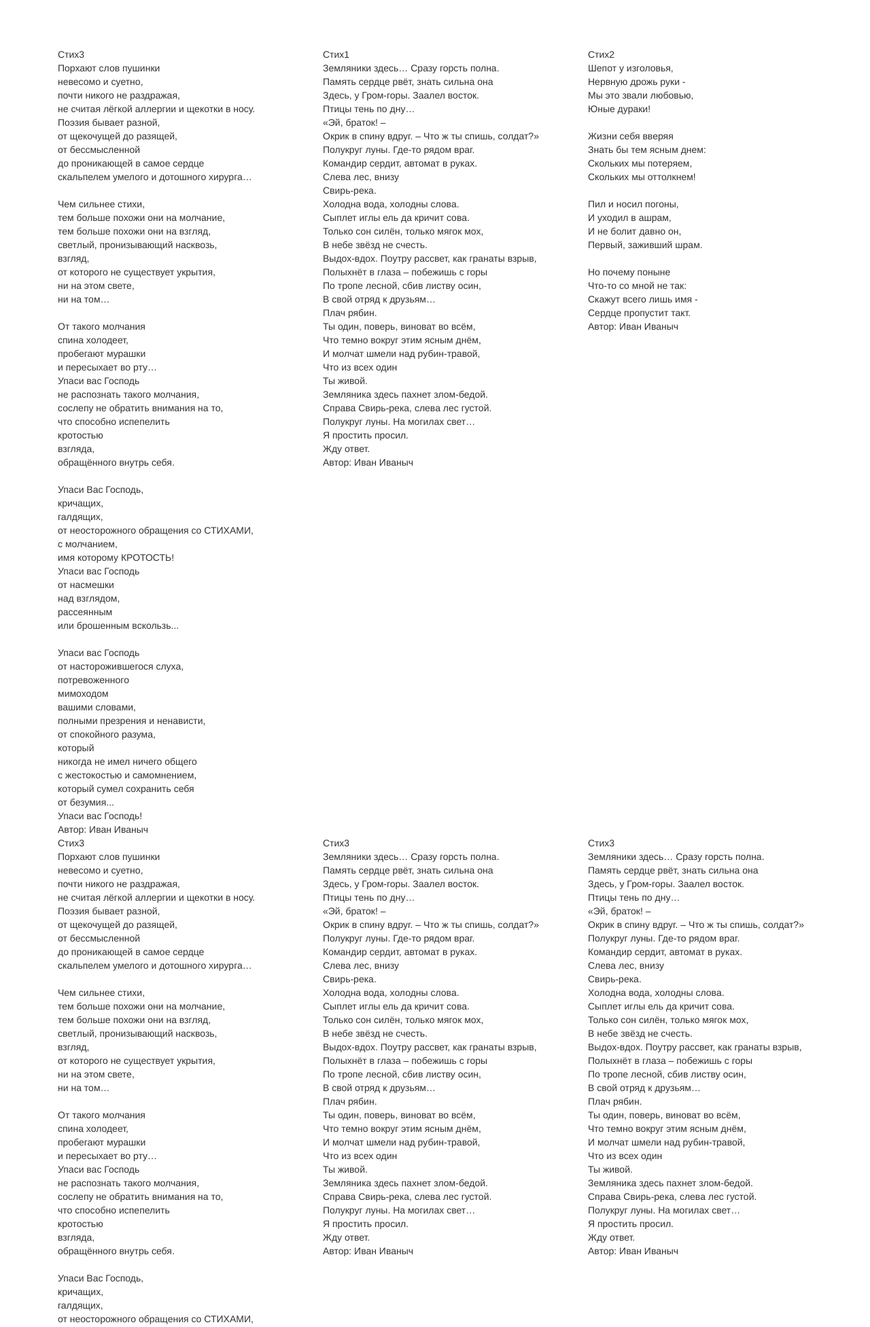
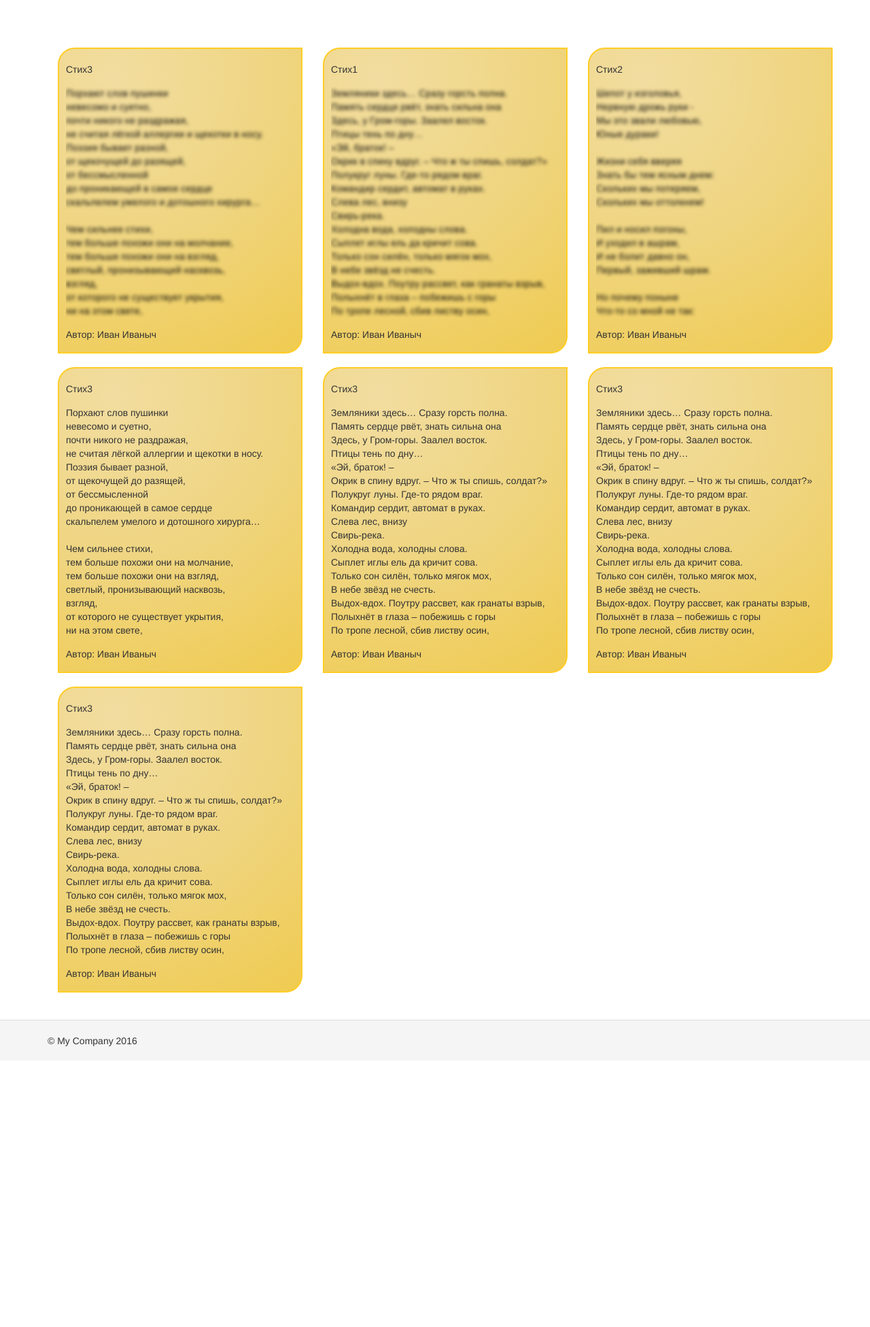
Before and after one commit to zlapot/poem, a Yii app: template views/site/index.php in a window 1280 px wide. Shown: the top 1952 px of the page at 68% size. After the commit the page ends 1539 px from the top, so only its background shows below. Run offline with PHP 8.4 and a stand-in for Yii, Linux system fonts and the light colour scheme; the template is opened without the code that fills it, so the values that code supplies are empty; some libraries are stand-ins or nearby versions.

Commit message:
create styles for prototype

```diff
--- a/web/css/site.css
+++ b/web/css/site.css
@@ -1,91 +1 @@
-html,
-body {
-    height: 100%;
-}
-
-.wrap {
-    min-height: 100%;
-    height: auto;
-    margin: 0 auto -60px;
-    padding: 0 0 60px;
-}
-
-.wrap > .container {
-    padding: 70px 15px 20px;
-}
-
-.footer {
-    height: 60px;
-    background-color: #f5f5f5;
-    border-top: 1px solid #ddd;
-    padding-top: 20px;
-}
-
-.jumbotron {
-    text-align: center;
-    background-color: transparent;
-}
-
-.jumbotron .btn {
-    font-size: 21px;
-    padding: 14px 24px;
-}
-
-.not-set {
-    color: #c55;
-    font-style: italic;
-}
-
-/* add sorting icons to gridview sort links */
-a.asc:after, a.desc:after {
-    position: relative;
-    top: 1px;
-    display: inline-block;
-    font-family: 'Glyphicons Halflings';
-    font-style: normal;
-    font-weight: normal;
-    line-height: 1;
-    padding-left: 5px;
-}
-
-a.asc:after {
-    content: /*"\e113"*/ "\e151";
-}
-
-a.desc:after {
-    content: /*"\e114"*/ "\e152";
-}
-
-.sort-numerical a.asc:after {
-    content: "\e153";
-}
-
-.sort-numerical a.desc:after {
-    content: "\e154";
-}
-
-.sort-ordinal a.asc:after {
-    content: "\e155";
-}
-
-.sort-ordinal a.desc:after {
-    content: "\e156";
-}
-
-.grid-view th {
-    white-space: nowrap;
-}
-
-.hint-block {
-    display: block;
-    margin-top: 5px;
-    color: #999;
-}
-
-.error-summary {
-    color: #a94442;
-    background: #fdf7f7;
-    border-left: 3px solid #eed3d7;
-    padding: 10px 20px;
-    margin: 0 0 15px 0;
-}
+body,html{height:100%}.wrap{min-height:100%;height:auto;margin:0 auto -60px;padding:0 0 60px}.wrap>.container{padding:70px 15px 20px}.footer{height:60px;background-color:#f5f5f5;border-top:1px solid #ddd;padding-top:20px}.jumbotron{text-align:center;background-color:transparent}.jumbotron .btn{font-size:21px;padding:14px 24px}.not-set{color:#c55;font-style:italic}a.asc:after,a.desc:after{position:relative;top:1px;display:inline-block;font-family:'Glyphicons Halflings';font-style:normal;font-weight:400;line-height:1;padding-left:5px}a.asc:after{content:"\e151"}a.desc:after{content:"\e152"}.sort-numerical a.asc:after{content:"\e153"}.sort-numerical a.desc:after{content:"\e154"}.sort-ordinal a.asc:after{content:"\e155"}.sort-ordinal a.desc:after{content:"\e156"}.grid-view th{white-space:nowrap}.hint-block{display:block;margin-top:5px;color:#999}.error-summary{color:#a94442;background:#fdf7f7;border-left:3px solid #eed3d7;padding:10px 20px;margin:0 0 15px}.bl-poem{border:2px solid #FFCD25;margin:0 auto;position:relative;padding:20px 10px;box-sizing:border-box;height:450px;z-index:0;border-radius:25px 0;background:#ffb60f;background:radial-gradient(circle at 80px 40px,#f2dda0,#efd581,#f0cb50)}.poem{position:relative;z-index:1;height:340px;overflow:hidden;margin:15px auto}.blur-text{color:transparent;text-shadow:0 0 5px #000}.bl-post{margin-bottom:20px}
--- a/web/css/site.less
+++ b/web/css/site.less
@@ -89,3 +89,42 @@ a.desc:after {
     padding: 10px 20px;
     margin: 0 0 15px 0;
 }
+
+/*  мой код   */
+@block-height: 450px;
+@poem-height: 340px;
+
+.block(){
+    border: 2px solid #FFCD25;
+    margin: 0 auto;
+    background-color: #eee;
+    position: relative;
+    padding: 20px 10px;
+}
+
+.bl-poem{
+    .block();
+    box-sizing: border-box;
+    height: @block-height;
+    z-index: 0;
+    border-radius: 25px 0 25px 0;
+    background: #ffb60f;
+    background: radial-gradient(circle at 80px 40px, #F2DDA0, #EFD581, #F0CB50);
+}
+
+.poem{
+    position: relative;
+    z-index: 1;
+    height: @poem-height;
+    overflow: hidden;
+    margin: 15px auto;
+}
+
+.blur-text{
+    color: transparent;
+    text-shadow: 0 0 5px #000;
+}
+
+.bl-post{
+    margin-bottom: 20px;
+}
```
